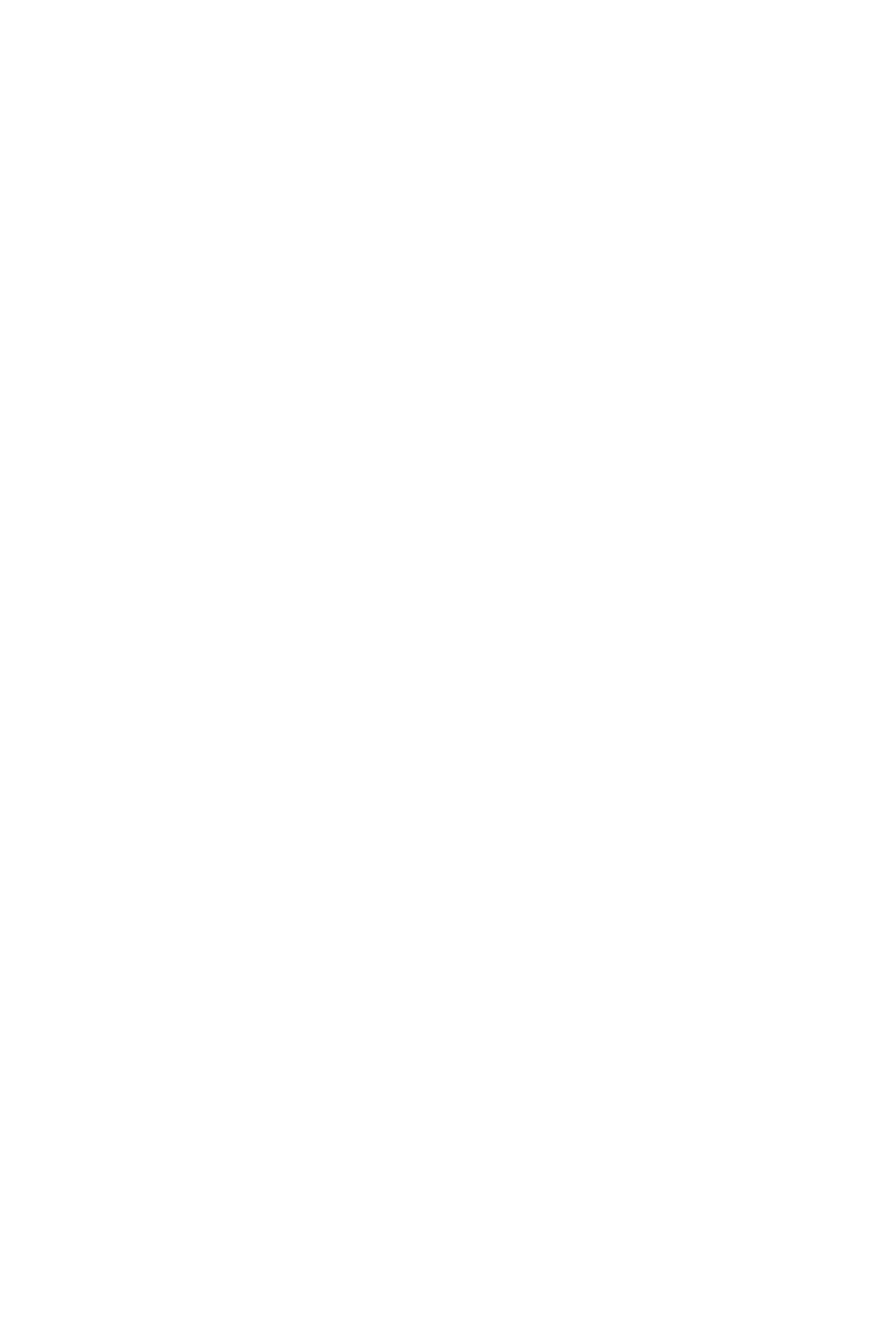
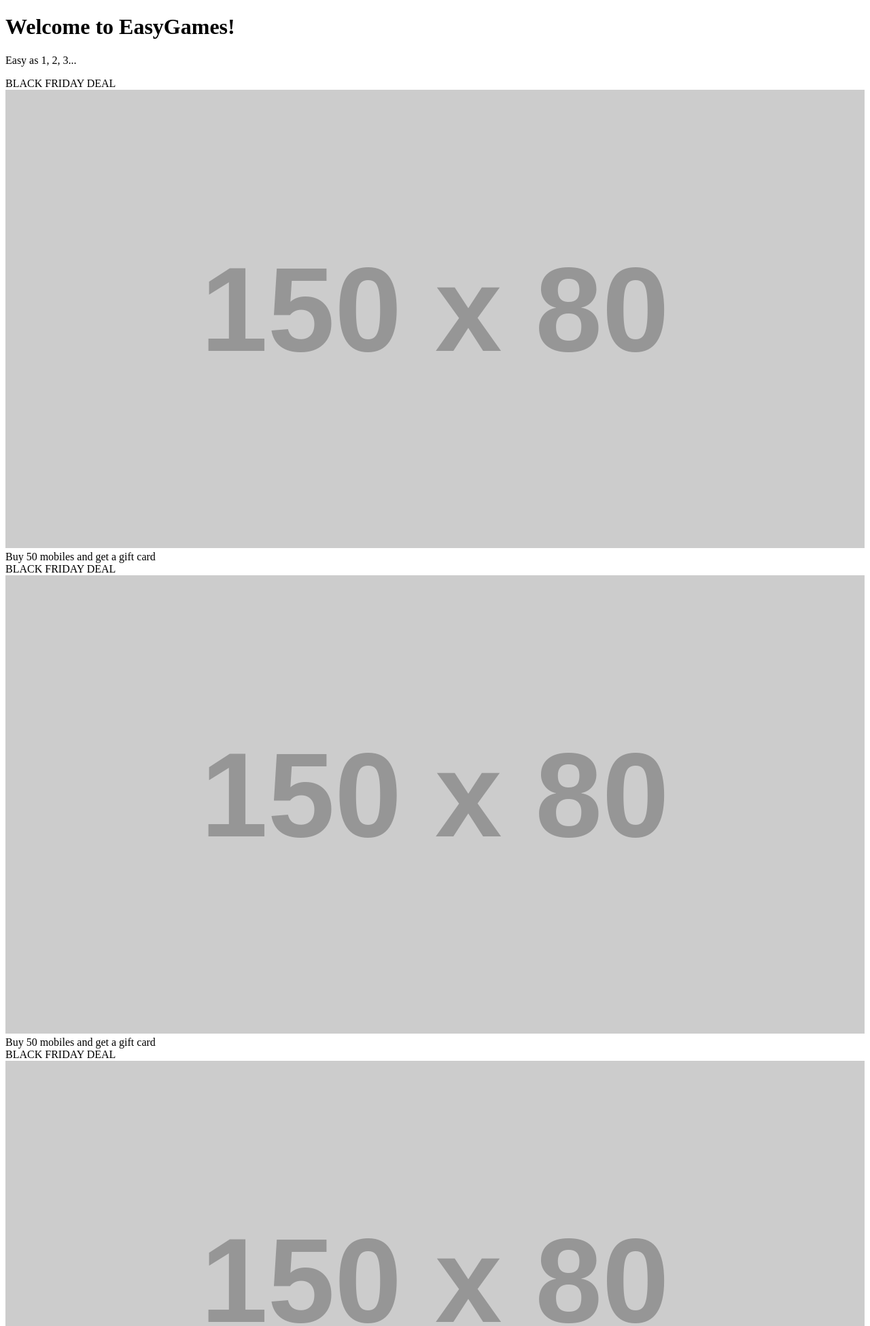
Before and after one commit to mkmDEV/eazyGames, a Flask app: page / in a window 1280 px wide. Before the commit the part shown is empty. Shown: the top 1950 px of the page at 68% size. Before the commit the page ends 800 px from the top, so only its background shows below. Run offline with Flask 2, Linux system fonts and the light colour scheme; grey boxes labelled with a size stand in for pictures from a placeholder-image service; some libraries are stand-ins or nearby versions.

Commit message:
bootstrap layout

```diff
--- a/templates/index.html
+++ b/templates/index.html
@@ -1,4 +1,70 @@
 {% extends 'layout.html' %}
 {% block content %}
-    <div class="main"></div>
+<div class="jumbotron">
+  <div class="container text-center">
+    <h1>{{ page_title }}</h1>
+    <p>Easy as 1, 2, 3...</p>
+  </div>
+</div>
+
+<div class="container">
+  <div class="row">
+    <div class="col-sm-4">
+      <div class="panel panel-primary">
+        <div class="panel-heading">BLACK FRIDAY DEAL</div>
+        <div class="panel-body"><img src="https://placehold.it/150x80?text=IMAGE" class="img-responsive" style="width:100%" alt="Image"></div>
+        <div class="panel-footer">Buy 50 mobiles and get a gift card</div>
+      </div>
+    </div>
+    <div class="col-sm-4">
+      <div class="panel panel-danger">
+        <div class="panel-heading">BLACK FRIDAY DEAL</div>
+        <div class="panel-body"><img src="https://placehold.it/150x80?text=IMAGE" class="img-responsive" style="width:100%" alt="Image"></div>
+        <div class="panel-footer">Buy 50 mobiles and get a gift card</div>
+      </div>
+    </div>
+    <div class="col-sm-4">
+      <div class="panel panel-success">
+        <div class="panel-heading">BLACK FRIDAY DEAL</div>
+        <div class="panel-body"><img src="https://placehold.it/150x80?text=IMAGE" class="img-responsive" style="width:100%" alt="Image"></div>
+        <div class="panel-footer">Buy 50 mobiles and get a gift card</div>
+      </div>
+    </div>
+  </div>
+</div><br>
+
+<div class="container">
+  <div class="row">
+    <div class="col-sm-4">
+      <div class="panel panel-primary">
+        <div class="panel-heading">BLACK FRIDAY DEAL</div>
+        <div class="panel-body"><img src="https://placehold.it/150x80?text=IMAGE" class="img-responsive" style="width:100%" alt="Image"></div>
+        <div class="panel-footer">Buy 50 mobiles and get a gift card</div>
+      </div>
+    </div>
+    <div class="col-sm-4">
+      <div class="panel panel-primary">
+        <div class="panel-heading">BLACK FRIDAY DEAL</div>
+        <div class="panel-body"><img src="https://placehold.it/150x80?text=IMAGE" class="img-responsive" style="width:100%" alt="Image"></div>
+        <div class="panel-footer">Buy 50 mobiles and get a gift card</div>
+      </div>
+    </div>
+    <div class="col-sm-4">
+      <div class="panel panel-primary">
+        <div class="panel-heading">BLACK FRIDAY DEAL</div>
+        <div class="panel-body"><img src="https://placehold.it/150x80?text=IMAGE" class="img-responsive" style="width:100%" alt="Image"></div>
+        <div class="panel-footer">Buy 50 mobiles and get a gift card</div>
+      </div>
+    </div>
+  </div>
+</div><br><br>
+
+<footer class="container-fluid text-center">
+  <p>Online Store Copyright</p>
+  <form class="form-inline">Get deals:
+    <input type="email" class="form-control" size="50" placeholder="Email Address">
+    <button type="button" class="btn btn-danger">Sign Up</button>
+  </form>
+</footer>
+
 {% endblock %}
```
Also changed, not shown: static/css/master.css (+16 -0 lines).
